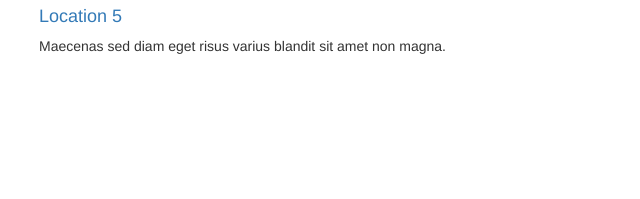
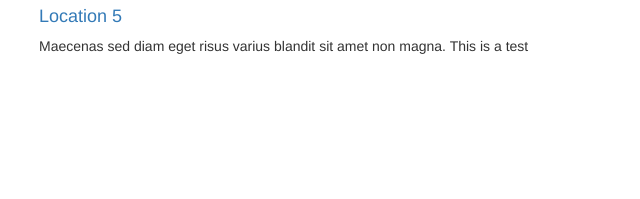
Before and after one commit to LukeBurfordSSU/Version_Control_Exercise, a plain HTML site: page index.html in a window 1280 px wide. Shown: the part 442-641 px from the top of the page, 616-1256 px from the left. Drawn offline with Linux system fonts and the light colour scheme.

Commit message:
index.html change

```diff
--- a/index.html
+++ b/index.html
@@ -54,7 +54,7 @@ for your assessment.
             <p>Morbi leo risus, porta ac consectetur ac, vestibulum at eros. Cras mattis consectetur purus sit amet fermentum.</p>
 
             <h4><a href="location6.html"> Location 5</a></h4>
-            <p>Maecenas sed diam eget risus varius blandit sit amet non magna.</p>
+            <p>Maecenas sed diam eget risus varius blandit sit amet non magna. This is a test</p>
         </div>
     </div>
 
```
